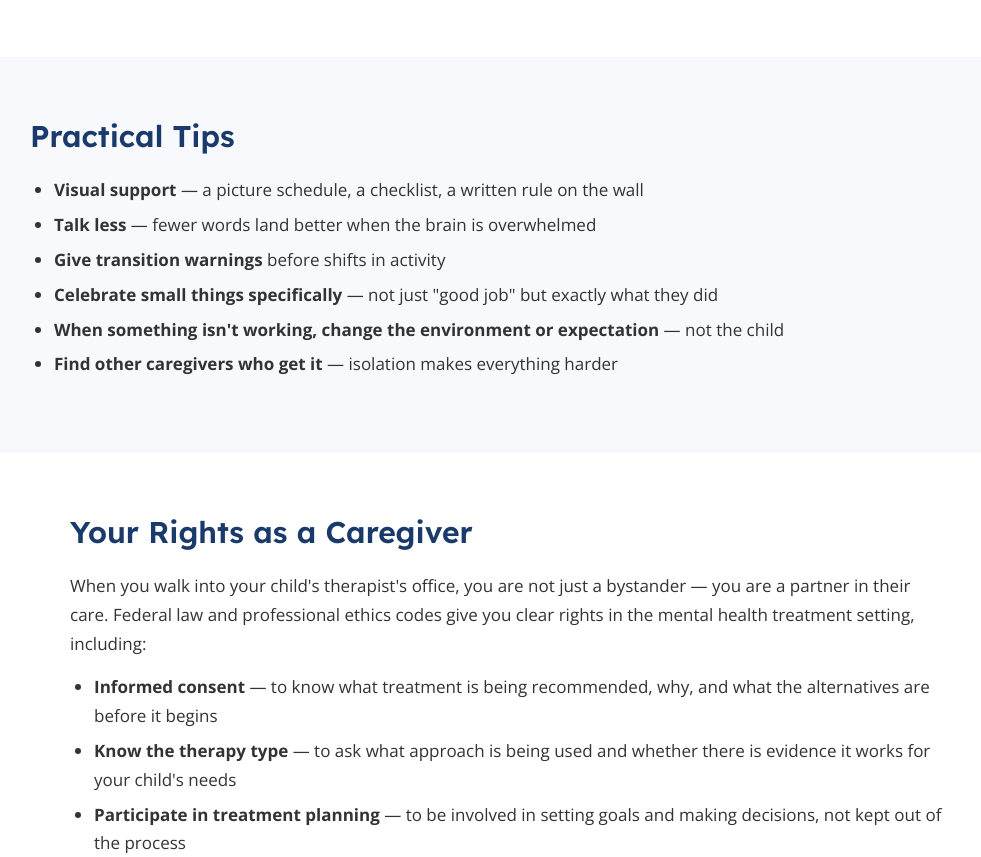
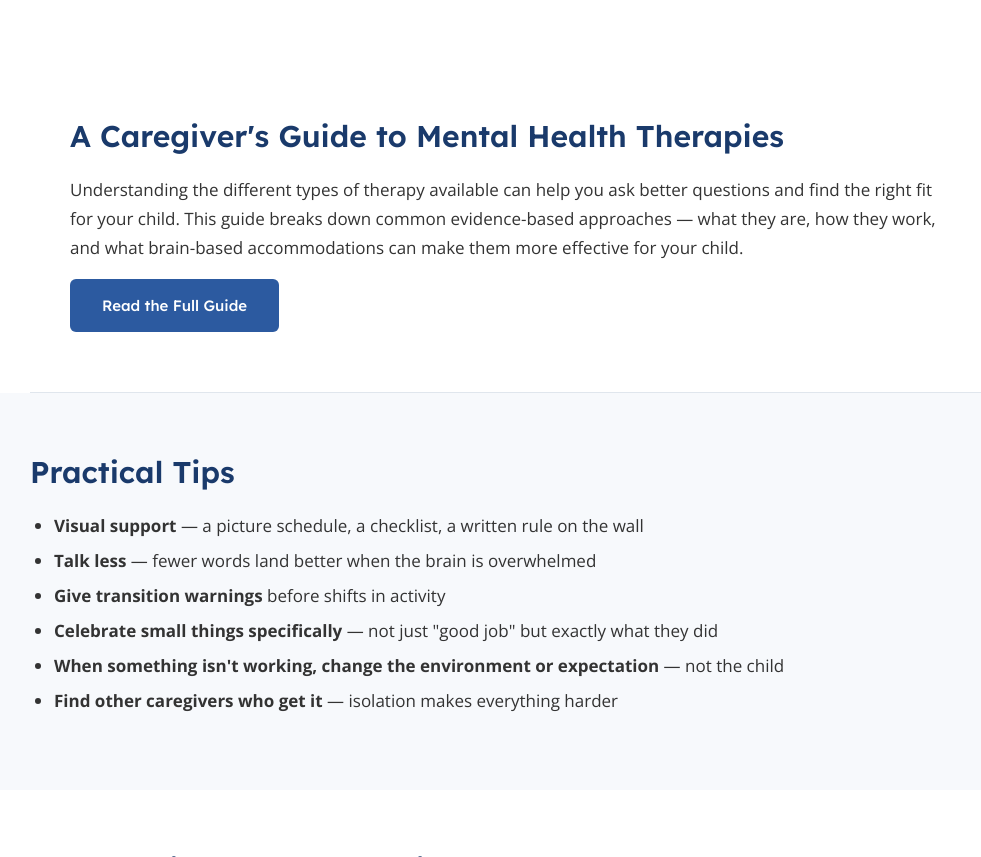
Before and after one commit to TCFASD/Brain-Based-Mental-Health-, a plain HTML site: page caregivers.html in a window 1280 px wide. Shown: the part 2465-3322 px from the top of the page, without its empty margins (130-1111 px from the left). Drawn offline with nearby package versions, Linux system fonts and the light colour scheme.

Commit message:
Add Caregiver's Guide to Mental Health Therapies to caregivers page
Links to the existing handout-therapy-guide.html with a brief intro
describing what the guide covers.

Co-Authored-By: Claude Opus 4.6 (1M context) <noreply@anthropic.com>

```diff
--- a/caregivers.html
+++ b/caregivers.html
@@ -109,6 +109,17 @@
   </div>
 </section>
 
+<!-- THERAPY GUIDE -->
+<section class="narrow">
+  <h2>A Caregiver's Guide to Mental Health Therapies</h2>
+  <p>Understanding the different types of therapy available can help you ask better questions and find the right fit for your child. This guide breaks down common evidence-based approaches — what they are, how they work, and what brain-based accommodations can make them more effective for your child.</p>
+  <div style="display: flex; gap: 16px; flex-wrap: wrap; margin-top: 16px;">
+    <a href="handout-therapy-guide.html" class="cta-btn cta-primary">Read the Full Guide</a>
+  </div>
+</section>
+
+<hr class="section-divider">
+
 <!-- PRACTICAL TIPS -->
 <div class="full-bg">
   <div class="inner">
```
